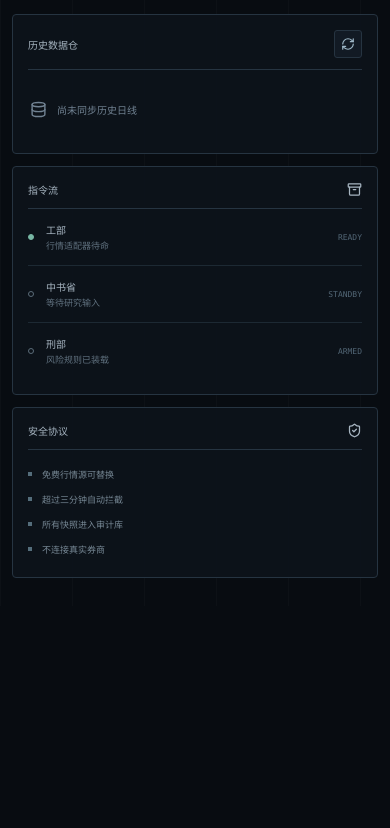
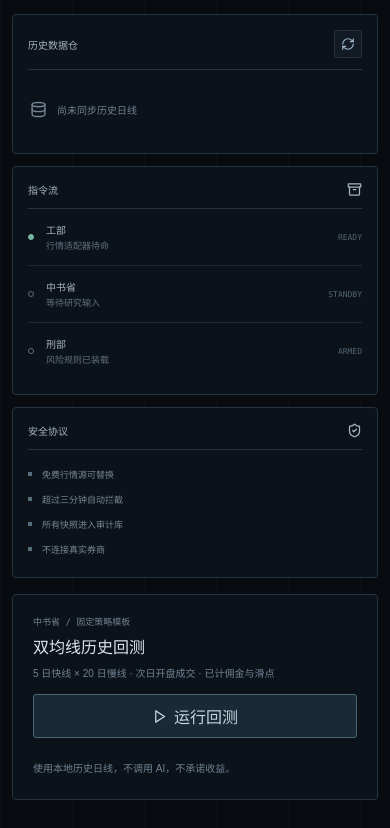
Before and after one commit to zuitengxiaoqibao-code/xiaoqibao, a React (Vite) app in the folder apps/web/: page / in a window 390 px wide. Shown: the part 878-1706 px from the top of the page. Before the commit the page ends 1484 px from the top, so only its background shows below. Built offline with nearby package versions, Linux system fonts and the light colour scheme.

Commit message:
feat: add novice-friendly backtest panel

```diff
--- a/apps/web/src/app/App.tsx
+++ b/apps/web/src/app/App.tsx
@@ -3,5 +3,6 @@ import { loadSnapshot } from "../features/dashboard/api";
 import { syncHistory } from "../features/data-status/api";
 
 export function App() {
-  return <Dashboard loadSnapshot={loadSnapshot} syncHistory={syncHistory} />;
+  return <Dashboard loadSnapshot={loadSnapshot} syncHistory={syncHistory} runBacktest={runBacktest} />;
 }
+import { runBacktest } from "../features/backtest/api";
--- a/apps/web/src/app/theme.css
+++ b/apps/web/src/app/theme.css
@@ -69,6 +69,7 @@ button:focus-visible, input:focus-visible { outline: 2px solid var(--signal); ou
 .data-status { min-height: 68px; display: flex; align-items: center; gap: 10px; padding: 12px 2px 2px; color: var(--muted); font-size: 10px; }.data-status b, .data-status span { display: block; }.data-status b { color: var(--text-soft); font-size: 11px; }.data-status.ready > svg { color: var(--ok); }.data-status.ready span { margin-top: 3px; color: var(--muted); }.data-status.syncing > svg { color: var(--signal); animation: rotate 1s linear infinite; }.data-status.error { color: var(--danger); }
 .event-line { display: grid; grid-template-columns: 10px 1fr auto; align-items: center; gap: 8px; padding: 13px 0; border-bottom: 1px solid #1d2933; }.event-line:last-child { border-bottom: 0; }.event-node { width: 6px; height: 6px; border-radius: 50%; border: 1px solid #5b6c79; }.event-node.ready { border-color: var(--ok); background: var(--ok); }.event-line b, .event-line p { display: block; margin: 0; }.event-line b { color: var(--text-soft); font-size: 10px; }.event-line p { margin-top: 2px; color: #60717f; font-size: 9px; }.event-line small { color: #526675; font: 8px Consolas, monospace; }
 .protocol ul { margin: 12px 0 0; padding: 0; list-style: none; }.protocol li { position: relative; padding: 6px 0 6px 14px; color: #778895; font-size: 9px; }.protocol li::before { content: ""; position: absolute; left: 0; top: 10px; width: 4px; height: 4px; background: #546d7b; }
+.backtest-panel { margin-top: 16px; padding: 20px; border: 1px solid var(--line); border-radius: 4px; background: rgba(13,19,27,.92); }.backtest-heading { display: flex; justify-content: space-between; align-items: flex-start; gap: 18px; }.backtest-heading h2 { margin: 0; font-size: 16px; }.backtest-heading p:not(.eyebrow) { margin: 7px 0 0; color: var(--muted); font-size: 10px; }.backtest-heading button { min-height: 38px; display: inline-flex; align-items: center; gap: 7px; padding: 0 14px; border: 1px solid #496575; border-radius: 3px; background: #182a35; color: #c3d6df; cursor: pointer; }.backtest-heading button:disabled { opacity: .45; }.backtest-empty { padding: 22px 0 4px; color: var(--muted); font-size: 10px; }.backtest-error { display: flex; align-items: center; gap: 9px; margin-top: 16px; padding: 12px; border: 1px solid #5b3b40; color: var(--danger); font-size: 10px; }.metric-grid { display: grid; grid-template-columns: repeat(4, 1fr); gap: 10px; margin-top: 18px; }.metric-grid > div { padding: 13px; border: 1px solid var(--line); background: var(--ink-2); }.metric-grid span, .metric-grid b { display: block; }.metric-grid span { color: var(--muted); font-size: 9px; }.metric-grid b { margin-top: 7px; font: 16px Consolas, monospace; }.negative-metric { color: var(--danger); }.positive-metric { color: var(--ok); }
 @keyframes scan { from { transform: translateY(-70%); } to { transform: translateY(70%); } }
 @keyframes reveal { from { opacity: 0; transform: translateY(4px); } to { opacity: 1; transform: translateY(0); } }
 @keyframes rotate { to { transform: rotate(360deg); } }
@@ -76,5 +77,6 @@ button:focus-visible, input:focus-visible { outline: 2px solid var(--signal); ou
 @media (max-width: 1050px) { .workspace-grid { grid-template-columns: 1fr; }.right-rail { grid-template-columns: repeat(2, minmax(0, 1fr)); } }
 @media (max-width: 760px) {
   .app-shell { display: block; }.sidebar { position: static; height: auto; padding: 12px; }.sidebar nav, .sidebar-foot { display: none; }.brand-block { border: 0; padding-bottom: 8px; }.domain-switcher { margin: 4px 0; }.bond-entry { margin-top: 8px; }.command-center { padding: 16px 12px 28px; }.topbar { align-items: center; }.topbar h1 { font-size: 20px; }.system-state { min-width: 0; }.mission-strip { grid-template-columns: 1fr; }.mission-strip > svg { display: none; }.mission:not(.active) { display: none; }.symbol-search { grid-template-columns: auto 1fr; }.input-hint { display: none; }.symbol-search button { grid-column: 1 / -1; min-height: 44px; }.evidence-grid, .right-rail { grid-template-columns: 1fr; }.primary-workspace { min-height: 460px; padding: 16px; }.section-code { display: none; }
+  .backtest-heading { display: block; }.backtest-heading button { width: 100%; justify-content: center; margin-top: 14px; min-height: 44px; }.metric-grid { grid-template-columns: repeat(2, 1fr); }
 }
 @media (prefers-reduced-motion: reduce) { *, *::before, *::after { animation-duration: .01ms !important; animation-iteration-count: 1 !important; transition-duration: .01ms !important; } }
--- /dev/null
+++ b/apps/web/src/features/backtest/BacktestPanel.tsx
@@ -0,0 +1,36 @@
+import { Play, ShieldAlert } from "lucide-react";
+import { useState } from "react";
+
+import type { BacktestResult } from "./types";
+
+type State = { kind: "idle" | "loading" } | { kind: "ready"; result: BacktestResult } | { kind: "error"; message: string };
+
+function percent(value: string): string {
+  return `${(Number(value) * 100).toFixed(2)}%`;
+}
+
+export function BacktestPanel({ symbol, runBacktest }: { symbol: string; runBacktest: (symbol: string) => Promise<BacktestResult> }) {
+  const [state, setState] = useState<State>({ kind: "idle" });
+  async function run() {
+    setState({ kind: "loading" });
+    try { setState({ kind: "ready", result: await runBacktest(symbol) }); }
+    catch (error) { setState({ kind: "error", message: error instanceof Error ? error.message : "未知错误" }); }
+  }
+  return (
+    <section className="backtest-panel">
+      <div className="backtest-heading">
+        <div><p className="eyebrow">中书省 / 固定策略模板</p><h2>双均线历史回测</h2><p>5 日快线 × 20 日慢线 · 次日开盘成交 · 已计佣金与滑点</p></div>
+        <button type="button" onClick={() => void run()} disabled={state.kind === "loading"}><Play size={15} />运行回测</button>
+      </div>
+      {state.kind === "idle" && <div className="backtest-empty">使用本地历史日线，不调用 AI，不承诺收益。</div>}
+      {state.kind === "loading" && <div className="backtest-empty" aria-busy="true">正在复算历史交易...</div>}
+      {state.kind === "error" && <div className="backtest-error" role="alert"><ShieldAlert size={17} />{state.message}</div>}
+      {state.kind === "ready" && <div className="metric-grid">
+        <div><span>总收益</span><b className={Number(state.result.total_return) < 0 ? "negative-metric" : "positive-metric"}>{percent(state.result.total_return)}</b></div>
+        <div><span>最大回撤</span><b>{percent(state.result.max_drawdown)}</b></div>
+        <div><span>交易成本</span><b>{state.result.total_cost}</b></div>
+        <div><span>成交次数</span><b>{state.result.trades.length} 笔</b></div>
+      </div>}
+    </section>
+  );
+}
--- /dev/null
+++ b/apps/web/src/features/backtest/api.ts
@@ -0,0 +1,14 @@
+import type { BacktestResult } from "./types";
+
+export async function runBacktest(symbol: string): Promise<BacktestResult> {
+  const response = await fetch(`/api/v1/a-shares/${symbol}/backtests`, {
+    method: "POST",
+    headers: { "Content-Type": "application/json" },
+    body: JSON.stringify({ fast_window: 5, slow_window: 20 }),
+  });
+  if (!response.ok) {
+    const payload = await response.json().catch(() => ({}));
+    throw new Error(payload.detail ?? `回测请求失败 (${response.status})`);
+  }
+  return response.json() as Promise<BacktestResult>;
+}
--- /dev/null
+++ b/apps/web/src/features/backtest/types.ts
@@ -0,0 +1,12 @@
+export type BacktestResult = {
+  symbol: string;
+  strategy: string;
+  initial_cash: string;
+  ending_equity: string;
+  total_return: string;
+  max_drawdown: string;
+  total_cost: string;
+  trades: unknown[];
+  equity_curve: unknown[];
+  warnings: string[];
+};
--- a/apps/web/src/features/dashboard/Dashboard.tsx
+++ b/apps/web/src/features/dashboard/Dashboard.tsx
@@ -7,6 +7,8 @@ import {
 
 import { DataStatusPanel } from "../data-status/DataStatusPanel";
 import type { DataStatusState, SyncReport } from "../data-status/types";
+import { BacktestPanel } from "../backtest/BacktestPanel";
+import type { BacktestResult } from "../backtest/types";
 import type { ResearchCard } from "./types";
 
 type ViewState =
@@ -18,6 +20,7 @@ type ViewState =
 type Props = {
   loadSnapshot: (symbol: string) => Promise<ResearchCard>;
   syncHistory?: (symbol: string, limit?: number) => Promise<SyncReport>;
+  runBacktest?: (symbol: string) => Promise<BacktestResult>;
 };
 
 const departments = [
@@ -86,7 +89,7 @@ function ResearchPanel({ card }: { card: ResearchCard }) {
   );
 }
 
-export function Dashboard({ loadSnapshot, syncHistory }: Props) {
+export function Dashboard({ loadSnapshot, syncHistory, runBacktest }: Props) {
   const [state, setState] = useState<ViewState>({ kind: "idle" });
   const [symbol, setSymbol] = useState("600000");
   const [dataState, setDataState] = useState<DataStatusState>({ kind: "idle" });
@@ -198,6 +201,7 @@ export function Dashboard({ loadSnapshot, syncHistory }: Props) {
             </section>
           </aside>
         </div>
+        {runBacktest && <BacktestPanel symbol={symbol} runBacktest={runBacktest} />}
       </main>
     </div>
   );
```
Also changed, not shown: 1 other file (tests, documents, lock files or other folders).
